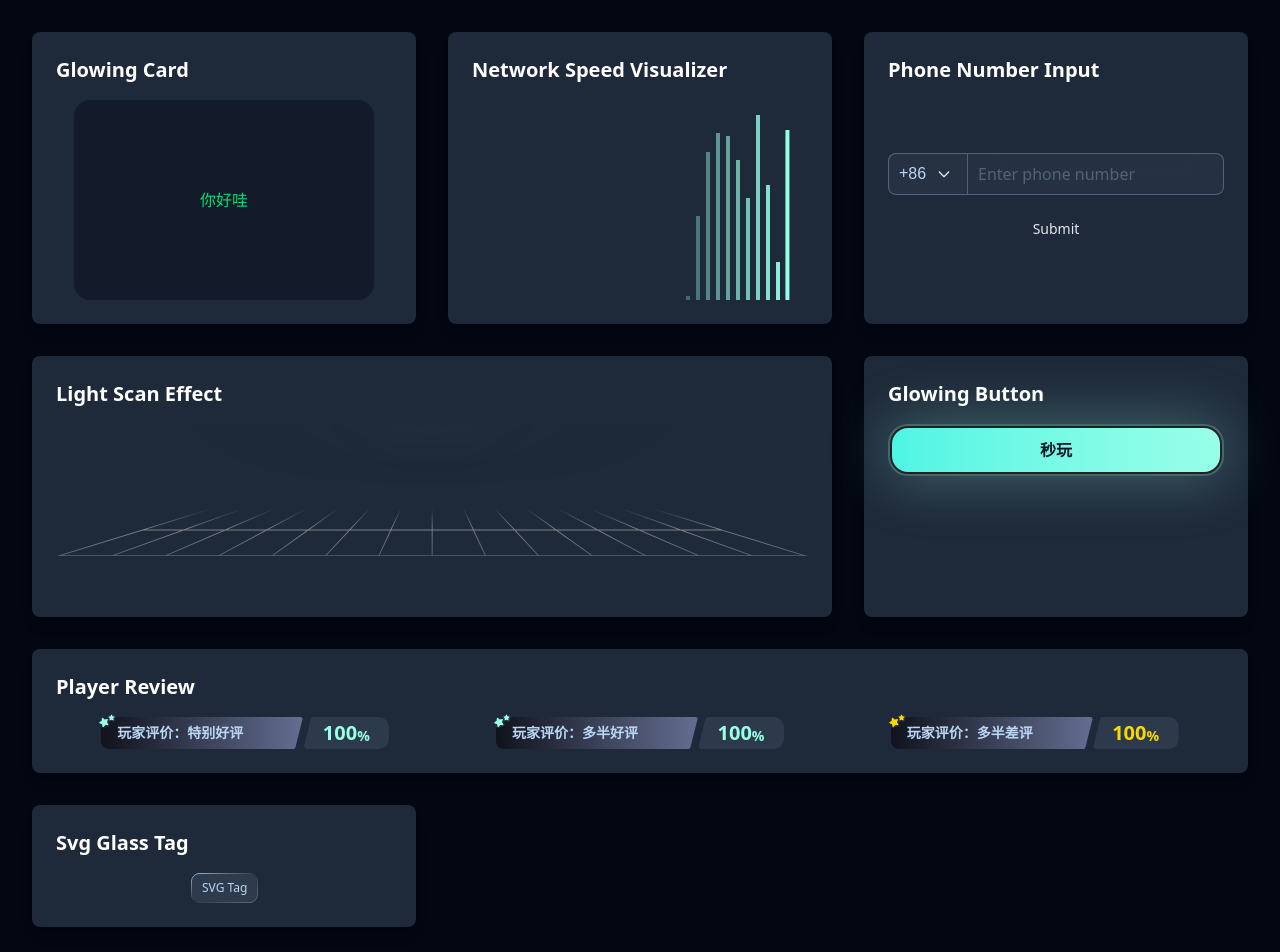
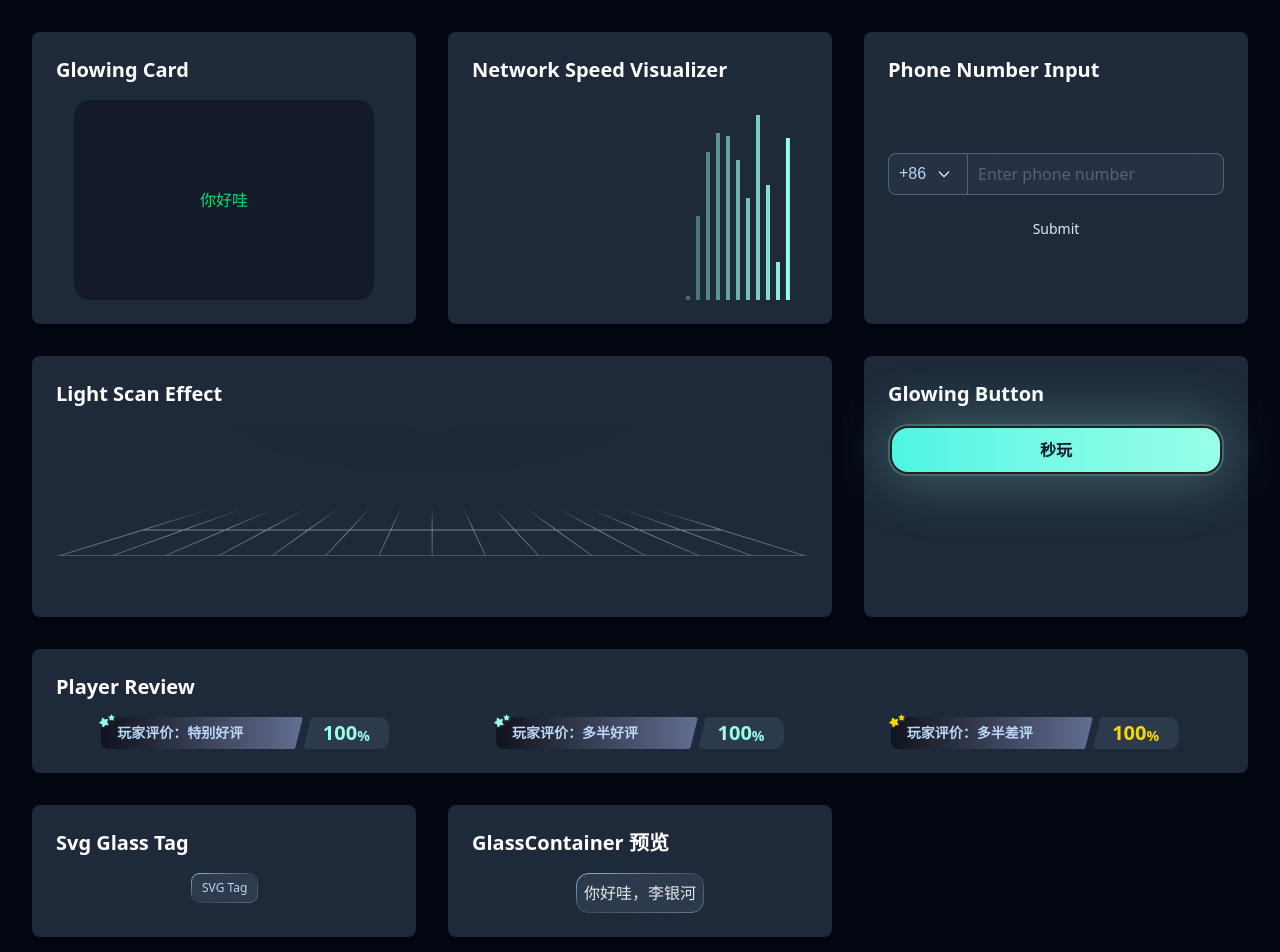
Before and after one commit to songjingwei/gamesir-magic-ui, a React (Vite) app: page / in a window 1280 px wide. Shown: the top 952 px of the page. Built offline with nearby package versions, Linux system fonts and the light colour scheme.

Commit message:
feat: GlassContainer 组件初步实现

```diff
--- /dev/null
+++ b/src/components/GlassContainer/SvgGlassBorder.tsx
@@ -0,0 +1,73 @@
+import React from 'react';
+
+interface SvgGlassBorderProps {
+  width: number;
+  height: number;
+  borderRadius: number;
+  strokeWidth?: number;
+}
+
+const SvgGlassBorder: React.FC<SvgGlassBorderProps> = ({
+	width,
+	height,
+	borderRadius,
+	strokeWidth = 1,
+}) => {
+	const halfStroke = strokeWidth / 2;
+
+	// A more readable and maintainable path definition, inspired by SvgGlassTag.
+	// It positions the path precisely within the SVG canvas, considering the stroke width.
+	const pathD = `M ${borderRadius},${halfStroke}
+                   L ${width - borderRadius},${halfStroke}
+                   A ${borderRadius},${borderRadius} 0 0 1 ${width - halfStroke},${borderRadius}
+                   L ${width - halfStroke},${height - borderRadius}
+                   A ${borderRadius},${borderRadius} 0 0 1 ${width - borderRadius},${height - halfStroke}
+                   L ${borderRadius},${height - halfStroke}
+                   A ${borderRadius},${borderRadius} 0 0 1 ${halfStroke},${height - borderRadius}
+                   L ${halfStroke},${borderRadius}
+                   A ${borderRadius},${borderRadius} 0 0 1 ${borderRadius},${halfStroke}
+                   Z`;
+
+	return (
+		<svg
+			width={width}
+			height={height}
+			viewBox={`0 0 ${width} ${height}`}
+			fill="none"
+			xmlns="http://www.w3.org/2000/svg"
+			className="absolute top-0 left-0"
+		>
+			<title>Glass Container Border</title>
+			<defs>
+				{/*
+          This simplified gradient uses 'objectBoundingBox' units, which makes it
+          independent of the component's absolute width and height. The gradient
+          direction from top-left (0% 0%) to bottom-right (100% 100%) is
+          more intuitive and aligns with the visual design.
+        */}
+				<linearGradient
+					id="glass-border-gradient"
+					x1="0%"
+					y1="0%"
+					x2="100%"
+					y2="100%"
+					gradientUnits="objectBoundingBox"
+				>
+					{/* Top-left: Brightest */}
+					<stop offset="0%" stopColor="#BAD7F5" stopOpacity="0.8" />
+					{/* Mid-point: Darkest, creating the illusion of depth at corners */}
+					<stop offset="50%" stopColor="#bad7f5" stopOpacity="0.1" />
+					{/* Bottom-right: Medium brightness */}
+					<stop offset="100%" stopColor="#BAD7F5" stopOpacity="0.4" />
+				</linearGradient>
+			</defs>
+			<path
+				d={pathD}
+				stroke="url(#glass-border-gradient)"
+				strokeWidth={strokeWidth}
+			/>
+		</svg>
+	);
+};
+
+export default SvgGlassBorder;
--- /dev/null
+++ b/src/components/GlassContainer/index.tsx
@@ -0,0 +1,66 @@
+import type React from "react";
+import { useRef, useState, useEffect } from "react";
+import SvgGlassBorder from "./SvgGlassBorder";
+import { cn } from "../../lib/utils";
+
+interface GlassContainerProps extends React.HTMLAttributes<HTMLDivElement> {
+  children: React.ReactNode;
+  borderRadius?: number;
+}
+
+const GlassContainer: React.FC<GlassContainerProps> = ({ children, className, style, borderRadius = 8 }) => {
+  const divRef = useRef<HTMLDivElement>(null);
+  const [dimensions, setDimensions] = useState({ width: 0, height: 0 });
+
+  useEffect(() => {
+    const currentRef = divRef.current;
+    if (!currentRef) return;
+
+    const observer = new ResizeObserver((entries) => {
+      for (const entry of entries) {
+        setDimensions({
+          width: currentRef.offsetWidth,
+          height: currentRef.offsetHeight,
+        });
+      }
+    });
+
+    observer.observe(currentRef);
+
+    return () => {
+      if (currentRef) {
+        observer.unobserve(currentRef);
+      }
+    };
+  }, []);
+
+  return (
+    <div
+      ref={divRef}
+      className={cn(
+        'p-2',
+        'rounded-lg',
+        'relative overflow-hidden',
+        'bg-[#bad7f5]/10 backdrop-filter backdrop-blur-lg',
+        className || '',
+      )}
+      style={{
+        ...style,
+        borderRadius: `${borderRadius}px`,
+      }}
+    >
+      {dimensions.width > 0 && dimensions.height > 0 && (
+        <SvgGlassBorder
+          width={dimensions.width}
+          height={dimensions.height}
+          borderRadius={borderRadius}
+        />
+      )}
+      <div className="relative z-10">
+        {children}
+      </div>
+    </div>
+  );
+};
+
+export { GlassContainer };
--- a/src/components/index.ts
+++ b/src/components/index.ts
@@ -5,3 +5,4 @@ export * from "./LightScanEffect";
 export * from "./PlayerReview";
 export * from "./GlowingButton";
 export * from "./SvgGlassTag";
+export * from "./GlassContainer";
--- a/src/preview.tsx
+++ b/src/preview.tsx
@@ -8,7 +8,7 @@ import { Button } from "./components/ui/button"; // 导入 Button
 import { LightScanEffect } from "./components/LightScanEffect"; // 导入 LightScanEffect
 import { PlayerReview } from "./components/PlayerReview"; // 导入 PlayerReview
 import { GlowingButton } from "./components/GlowingButton"; // 导入 GlowingButton
-import { SvgGlassTag } from "./components"; // 导入 GlassTag 和 SvgGlassTag
+import { GlassContainer, SvgGlassTag } from "./components"; // 导入 GlassContainer, GlassTag 和 SvgGlassTag
 import { cn } from "./lib/utils"; // 导入 cn 函数
 
 import Background from "./assets/background_grid.svg";
@@ -181,6 +181,16 @@ const Preview: React.FC = () => {
 						<SvgGlassTag>SVG Tag</SvgGlassTag>
 					</div>
 				</div>
+
+				{/* GlassContainer display area */}
+				<div className="bg-gray-800 col-span-1 w-full rounded-lg shadow-lg p-6 flex flex-col items-start">
+					<h2 className="text-xl font-bold text-white mb-4">GlassContainer 预览</h2>
+					<div className="w-full flex justify-center">
+						<GlassContainer borderRadius={12}>
+							<p>你好哇，李银河</p>
+						</GlassContainer>
+					</div>
+				</div>
 			</div>
 		</div>
 	);
```
Also changed, not shown: 1 other file (tests, documents, lock files or other folders).
